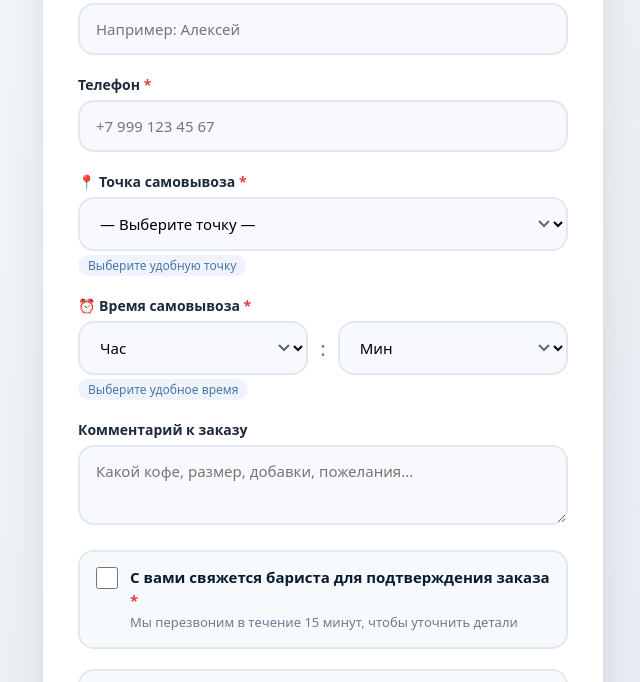
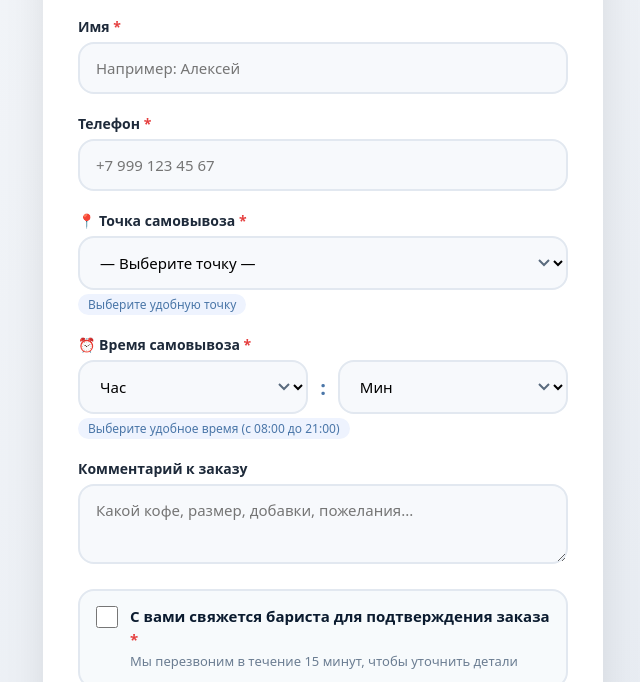
Before and after one commit to coffeezaberi/-, a plain HTML site: page index.html in a window 1280 px wide. Shown: the part 270-952 px from the top of the page, without its empty margins (317-957 px from the left). Drawn offline with Linux system fonts and the light colour scheme.

Commit message:
Update index.html
полностью убрал 22:00

```diff
--- a/index.html
+++ b/index.html
@@ -247,11 +247,18 @@
         .time-input-group select {
             flex: 1;
         }
+        .time-input-group .colon {
+            font-size: 20px;
+            color: #4a76a8;
+            align-self: center;
+            font-weight: 700;
+        }
     </style>
 </head>
 <body>
 <div class="card">
     <div class="logo">☕</div>
+    <div class="badge">🔥 Ограниченный выпуск</div>
     <h1>Предзаказ кофе</h1>
     <div class="subhead">
         ⚡ Оставьте заявку — и мы приготовим ваш напиток к выбранному времени!
@@ -286,7 +293,7 @@
             <div class="point-tag">Выберите удобную точку</div>
         </div>
 
-        <!-- 🆕 Время самовывоза -->
+        <!-- Время самовывоза: с 08:00 до 21:00 -->
         <div class="form-group">
             <label for="pickupTime">⏰ Время самовывоза <span class="required-star">*</span></label>
             <div class="time-input-group">
@@ -307,17 +314,14 @@
                     <option value="20">20</option>
                     <option value="21">21</option>
                 </select>
-                <span style="font-size: 20px; color: #4a76a8; align-self: center;">:</span>
+                <span class="colon">:</span>
                 <select id="pickupMinute" required>
                     <option value="">Мин</option>
                     <option value="00">00</option>
-                    <option value="15">15</option>
-                    <option value="30">30</option>
-                    <option value="45">45</option>
                 </select>
             </div>
             <div class="error-message" id="timeError">Пожалуйста, выберите время самовывоза</div>
-            <div class="point-tag">Выберите удобное время</div>
+            <div class="point-tag">Выберите удобное время (с 08:00 до 21:00)</div>
         </div>
 
         <!-- Комментарий -->
@@ -447,7 +451,6 @@
                isCallbackValid && isPersonalDataValid;
     }
 
-    // Очистка ошибок при вводе
     nameInput.addEventListener('input', () => {
         if (nameInput.value.trim().length > 0) {
             nameInput.classList.remove('input-error');
```
